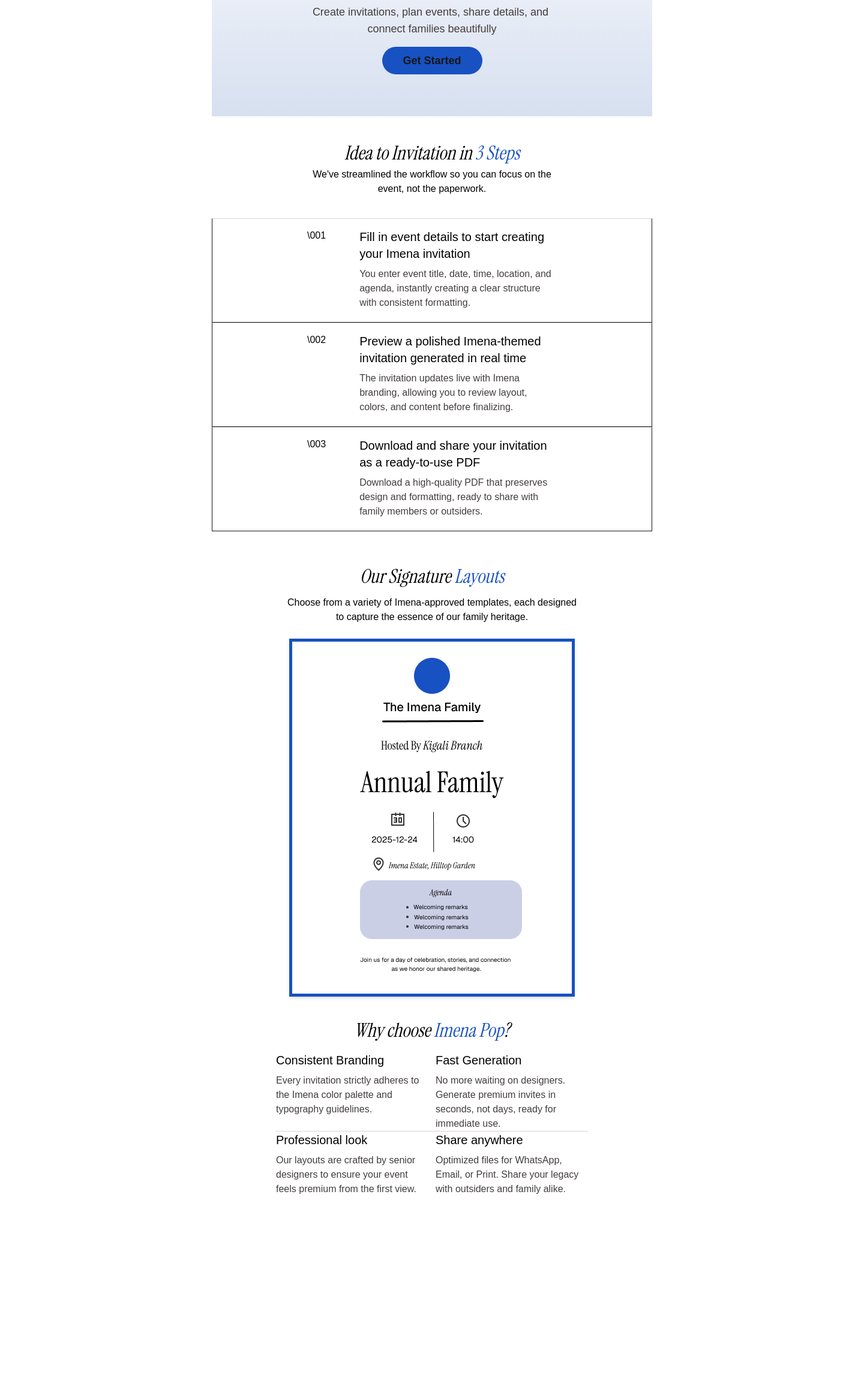
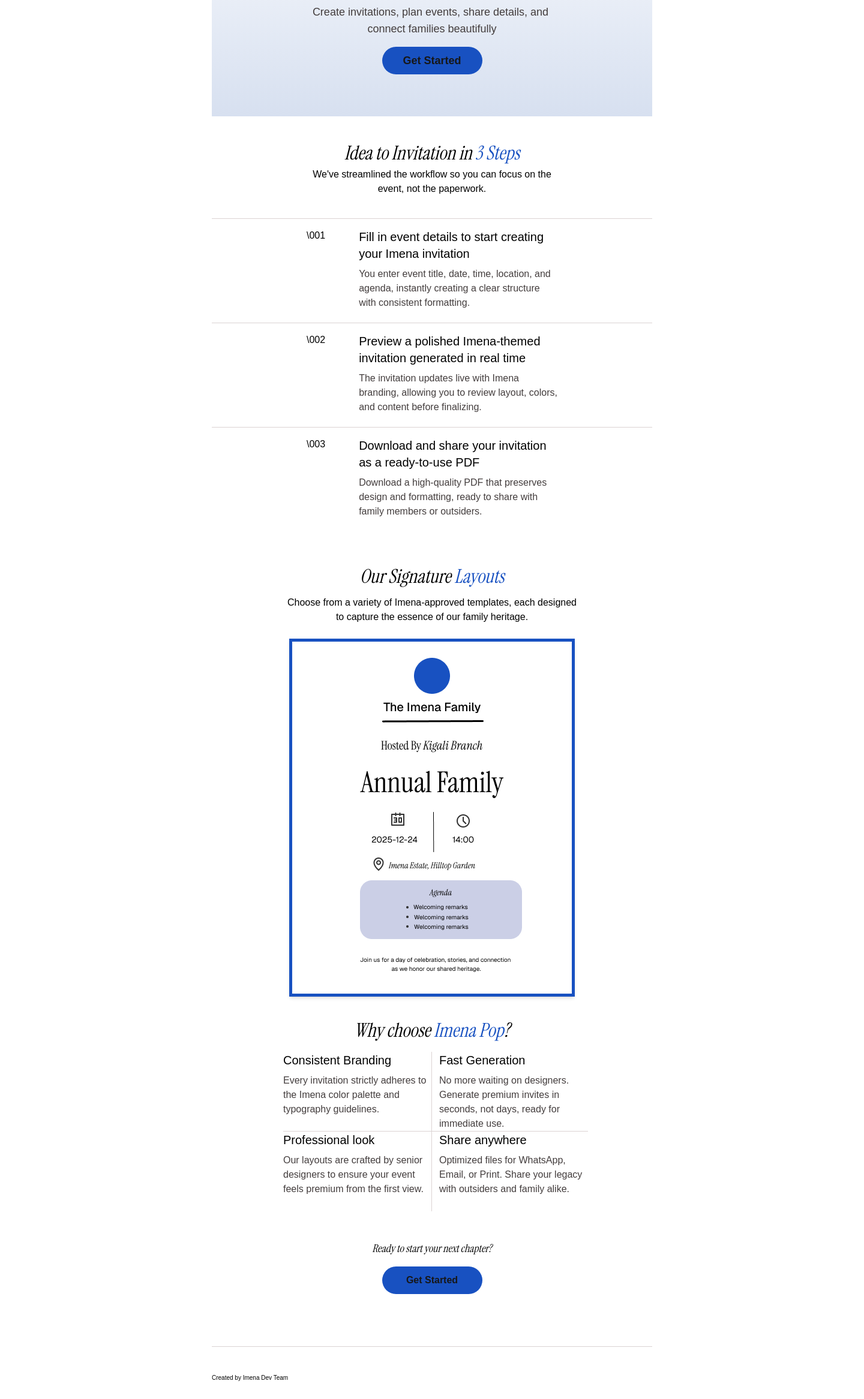
Before and after one commit to IshimweArlene/paper-pop, a Next.js app: page / in a window 1280 px wide. Shown: the part 250-2583 px from the top of the page at 60% size, 1440 px wide, since content can reach past the window. Built offline with nearby package versions, Linux system fonts and the light colour scheme.

Commit message:
landing page done

```diff
--- a/app/components/Navbar.tsx
+++ b/app/components/Navbar.tsx
@@ -1,50 +1,62 @@
 'use client';
 import { useEffect, useState } from "react";
 import Image from "next/image";
-import logo from '@/public/logo.svg'
+import logo from "@/public/logo.svg";
 
-const sections = ["home", "How It Works", "features"];
+const sections = [
+  { id: "home", label: "Home" },
+  { id: "how-it-works", label: "How It Works" },
+  { id: "features", label: "Features" },
+];
+
 const Navbar = () => {
   const [activeSection, setActiveSection] = useState("home");
+
   useEffect(() => {
     const observer = new IntersectionObserver(
       (entries) => {
-            entries.forEach((entry) =>{
+        entries.forEach((entry) => {
           if (entry.isIntersecting) {
             setActiveSection(entry.target.id);
           }
         });
       },
-         { threshold: 0.6 }
+      { threshold: 0.5 , rootMargin: "-78px 0px 0px 0px"}
     );
+
     sections.forEach((section) => {
-         const element = document.getElementById(section);
-         if(element) observer.observe(element);
+      const element = document.getElementById(section.id);
+      if (element) observer.observe(element);
     });
+
     return () => observer.disconnect();
   }, []);
+
   return (
-      <nav className="flex fixed justify-between items-center pl-8 pr-2 mt-4 w-172 h-15.5 border border-[#DBD3D3] bg-white rounded-full">
+    <nav className="fixed z-50 flex justify-between items-center pl-8 pr-2 mt-4 w-172 h-15.5 border border-[#DBD3D3] bg-white rounded-full">
       <div className="flex items-center">
         <Image src={logo} alt="Logo" width={40} height={32} />
-           <p className="text-[#C99326] text-[10px] ">Imena-pop</p>
+        <p className="text-[#C99326] text-[10px]">Imena-pop</p>
       </div>
-         <div>
-            <ul className="flex justify-around gap-4 text-[15px] font-medium">
+      <ul className="flex gap-4 text-[15px] font-medium">
         {sections.map((section) => (
-                  <li key={section}>
-                     <a href={`${section}`} className={`transition-all duration-300 ${activeSection === section ? 'text-[#1851C1]' : 'text-black '}`}>
-                        {section.charAt(0).toUpperCase() + section.slice(1)}
+          <li key={section.id}>
+            <a
+              href={`#${section.id}`}
+              className={`transition-all duration-300 ${
+                activeSection === section.id ? "text-[#1851C1]" : "text-black"
+              }`}
+            >
+              {section.label}
             </a>
           </li>
         ))}
       </ul>
-         </div>
-         <div>
-            <button className="bg-[#1851C1] w-34.25 h-10.75 rounded-4xl text-[16px] text-white font-bold">Templates</button>
-         </div>
+      <button className="bg-[#1851C1] w-34.25 h-10.75 rounded-4xl text-[16px] text-white font-bold cursor-pointer ">
+        Templates
+      </button>
     </nav>
   );
-}
+};
 
 export default Navbar;
--- a/app/globals.css
+++ b/app/globals.css
@@ -21,7 +21,7 @@
 }
 
 body {
-  background: var(--background);
+  background: #ffffff;
   color: var(--foreground);
   font-family: Arial, Helvetica, sans-serif;
 }
--- a/app/layout.tsx
+++ b/app/layout.tsx
@@ -14,7 +14,7 @@ const geistMono = Geist_Mono({
 const instrumentSerif = Instrument_Serif({
   variable: "--font-instrument-serif",
   subsets: ["latin"],
-  weight: "400",      // specify the weights you need
+  weight: "400",
 });
 
 export const metadata: Metadata = {
--- a/app/page.tsx
+++ b/app/page.tsx
@@ -3,42 +3,49 @@ import Navbar from "./components/Navbar";
 import template1 from "../public/template1.png";
 export default function Home() {
   return (
-    <div className="max-w-360 h-645.75 overflow-hidden bg-white ">
+    <div className="w-360 h-645.75 overflow-hidden bg-white ">
       <div className="w-183.5 h-full left-88.25 relative ">
+        <section id="home">
           <div className=" h-111 flex justify-center bg-linear-to-b from-[#FFFFFF] to-[#D7E0F0]">
             <Navbar />
             <div className="pt-28 text-center whitespace-break-spaces w-99.75">
               <p className="font-instrument-serif italic text-[48px] text-[#433D3D]">The <span className="text-[#1851C1]">Digital Space</span> for families to <span className="text-[#1851C1]">plan & invite!</span></p>
               <p className="text-lg text-[#433D3D]">Create invitations, plan events, share details, and connect families beautifully</p>
-            <button className="bg-[#1851C1] w-41.75 h-11.5 rounded-[40px] text-lg font-semibold mt-4">Get Started</button>
+              <button className="bg-[#1851C1] w-41.75 h-11.5 rounded-[40px] text-lg font-semibold mt-4 cursor-pointer">Get Started</button>
             </div>
           </div>
+        </section>
 
+        <section id="how-it-works">
           <div className="flex flex-col items-center justify-center mt-9.25">
             <p className="font-instrument-serif italic text-[32px] text-black">Idea to Invitation in <span className="text-[#1851C1]">3 Steps</span></p>
             <p className="text-[16px] text-black w-104.25 text-center">We've streamlined the workflow so you can focus on the event, not the paperwork.</p>
-          <div className="w-full h-43.5 mt-9.25 flex pt-4 px-39.5 items-start gap-14 border-t-[#DBD3D3] border">
+
+            <div className="w-full h-43.5 mt-9.25 flex pt-4 px-39.5 items-start gap-14 border-[#DBD3D3] border-t">
               <p className="text-black font-normal text-[16px]">\001</p>
               <div>
                 <p className="font-medium text-xl text-black">Fill in event details to start creating your Imena invitation</p>
                 <p className="text-[16px] mt-2 text-[#433D3D]">You enter event title, date, time, location, and agenda, instantly creating a clear structure with consistent formatting.</p>
               </div>
             </div>
-           <div className="w-full h-43.5 flex pt-4 px-39.5 items-start gap-14 border-t-[#DBD3D3] border">
+            <div className="w-full h-43.5 flex pt-4 px-39.5 items-start gap-14 border-[#DBD3D3] border-t">
               <p className="text-black font-normal text-[16px]">\002</p>
               <div>
                 <p className="font-medium text-xl text-black">Preview a polished Imena-themed invitation generated in real time</p>
                 <p className="text-[16px] mt-2 text-[#433D3D]">The invitation updates live with Imena branding, allowing you to review layout, colors, and content before finalizing.</p>
               </div>
             </div>
-          <div className="w-full h-43.5  flex pt-4 px-39.5 items-start gap-14 border-t-[#DBD3D3] border">
+            <div className="w-full h-43.5  flex pt-4 px-39.5 items-start gap-14 border-[#DBD3D3] border-t">
               <p className="text-black font-normal text-[16px]">\003</p>
               <div>
                 <p className="font-medium text-xl text-black">Download and share your invitation as a ready-to-use PDF</p>
                 <p className="text-[16px] mt-2 text-[#433D3D]">Download a high-quality PDF that preserves design and formatting, ready to share with family members or outsiders.</p>
               </div>
             </div>
+          </div>
+        </section>
 
+        <section id="features">
           <div className="flex flex-col px-29.5 justify-center items-center pt-8.75 mt-4">
             <p className="font-instrument-serif italic text-[32px] text-black">Our Signature <span className="text-[#1851C1]">Layouts</span></p>
             <p className="text-[16px] text-center text-black font-normal mt-2">Choose from a variety of Imena-approved templates, each designed to capture the essence of our family heritage.</p>
@@ -47,8 +54,8 @@ export default function Home() {
           <div className="w-183.5 flex flex-col items-center mt-3 px-26.75">
             <p className="font-instrument-serif italic mt-5 text-[32px] text-black">Why choose <span className="text-[#1851C1]">Imena Pop</span>?</p>
             <div className="grid grid-rows-2 gap-x-5 mt-3 ">
-              <div className="grid grid-cols-2 gap-3 border-b border-[#DBD3D3]">
-                <div className="flex flex-col items-start gap-2 ">
+              <div className="grid grid-cols-2 gap-3 border-b border-[#DBD3D3] ml-3">
+                <div className="flex flex-col items-start gap-2 border-r border-[#DBD3D3]">
                  <p className="text-black text-xl font-medium">Consistent Branding</p>
                  <p className="text-[16px] text-[#433D3D]">Every invitation strictly adheres to the Imena color palette and typography guidelines.</p>
                 </div>
@@ -57,8 +64,8 @@ export default function Home() {
                   <p className="text-[16px] text-[#433D3D]">No more waiting on designers. Generate premium invites in seconds, not days, ready for immediate use.</p>
                 </div>
               </div>
-              <div className="grid grid-cols-2 gap-3">
-                <div className="flex flex-col items-start gap-2 ">
+              <div className="grid grid-cols-2 gap-3 ml-3 ">
+                <div className="flex flex-col items-start gap-2 border-r border-[#DBD3D3] ">
                  <p className="text-black text-xl font-medium">Professional look</p>
                  <p className="text-[16px] text-[#433D3D]">Our layouts are crafted by senior designers to ensure your event feels premium from the first view.</p>
                 </div>
@@ -67,10 +74,14 @@ export default function Home() {
                   <p className="text-[16px] text-[#433D3D]">Optimized files for WhatsApp, Email, or Print. Share your legacy with outsiders and family alike.</p>
                 </div>
               </div>
-
             </div>
           </div>
+          <div className="flex flex-col items-center mt-12 w-full h-44.5 border-b border-[#DBD3D3] ">
+            <p className="font-instrument-serif italic text-lg text-black">Ready to start your next chapter?</p>
+            <button className="rounded-[40px] bg-[#1851C1] w-41.75 h-11.5 font-semibold mt-4 cursor-pointer">Get Started</button>
           </div>
+          <p className="text-[10px] text- text-black mt-11">Created by Imena Dev Team</p>
+        </section>
       </div>
 
     </div>
```
Lines whose indentation alone changed are shown as unchanged.
